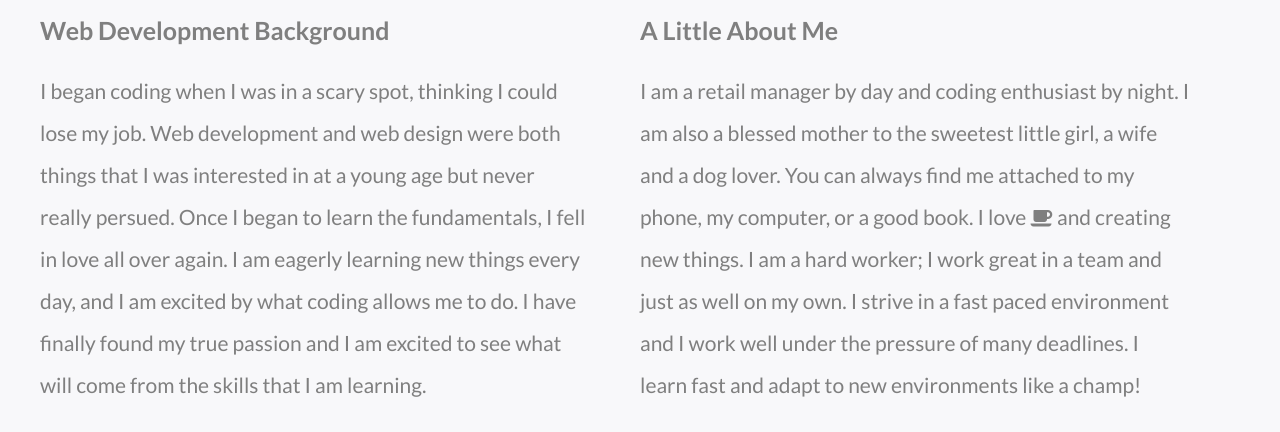
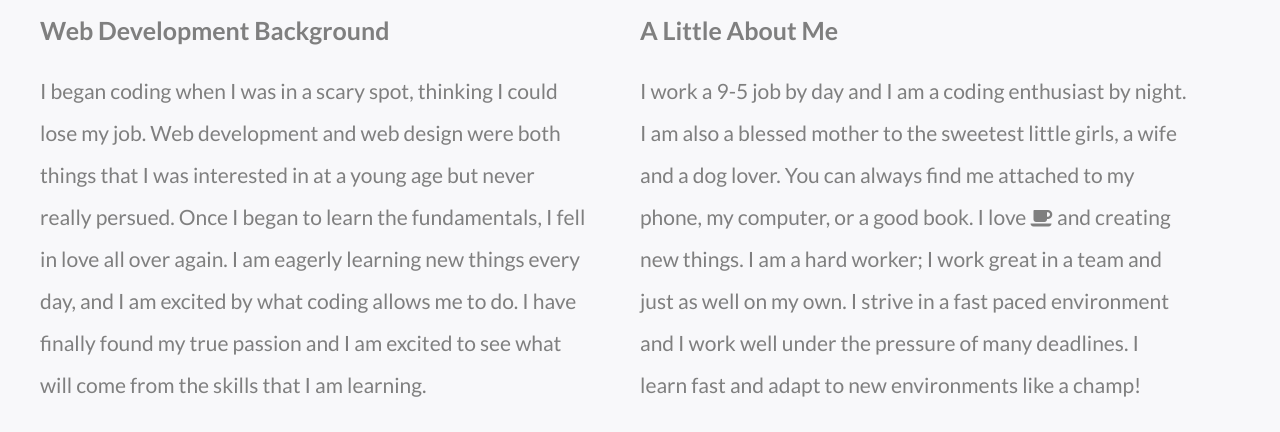
Before and after one commit to desireesalcido1/my-portfolio, a plain HTML site: page index.html in a window 1280 px wide. Shown: the part 520-952 px from the top of the page. Drawn offline with Linux system fonts and the light colour scheme; a web font is replaced by a local one.

Commit message:
Update index.html

```diff
--- a/index.html
+++ b/index.html
@@ -43,8 +43,8 @@
                         </div>
                         <div class="half-width">
                           <h3>A Little About Me</h3>
-                              <p>I am a retail manager by day and coding enthusiast by night. I am also a blessed mother to the
-                                sweetest little girl, a wife and a dog lover. You can always find me attached to my phone, my computer,
+                              <p>I work a 9-5 job by day and I am a coding enthusiast by night. I am also a blessed mother to the
+                                sweetest little girls, a wife and a dog lover. You can always find me attached to my phone, my computer,
                                 or a good book. I love <i class="fa fa-coffee" aria-hidden="true"></i> and creating new things. I am a
                                 hard worker; I work great in a team and just as well on my own. I strive in a fast paced environment and I work
                                 well under the pressure of many deadlines. I learn fast and adapt to new environments like a champ!</p>
```
